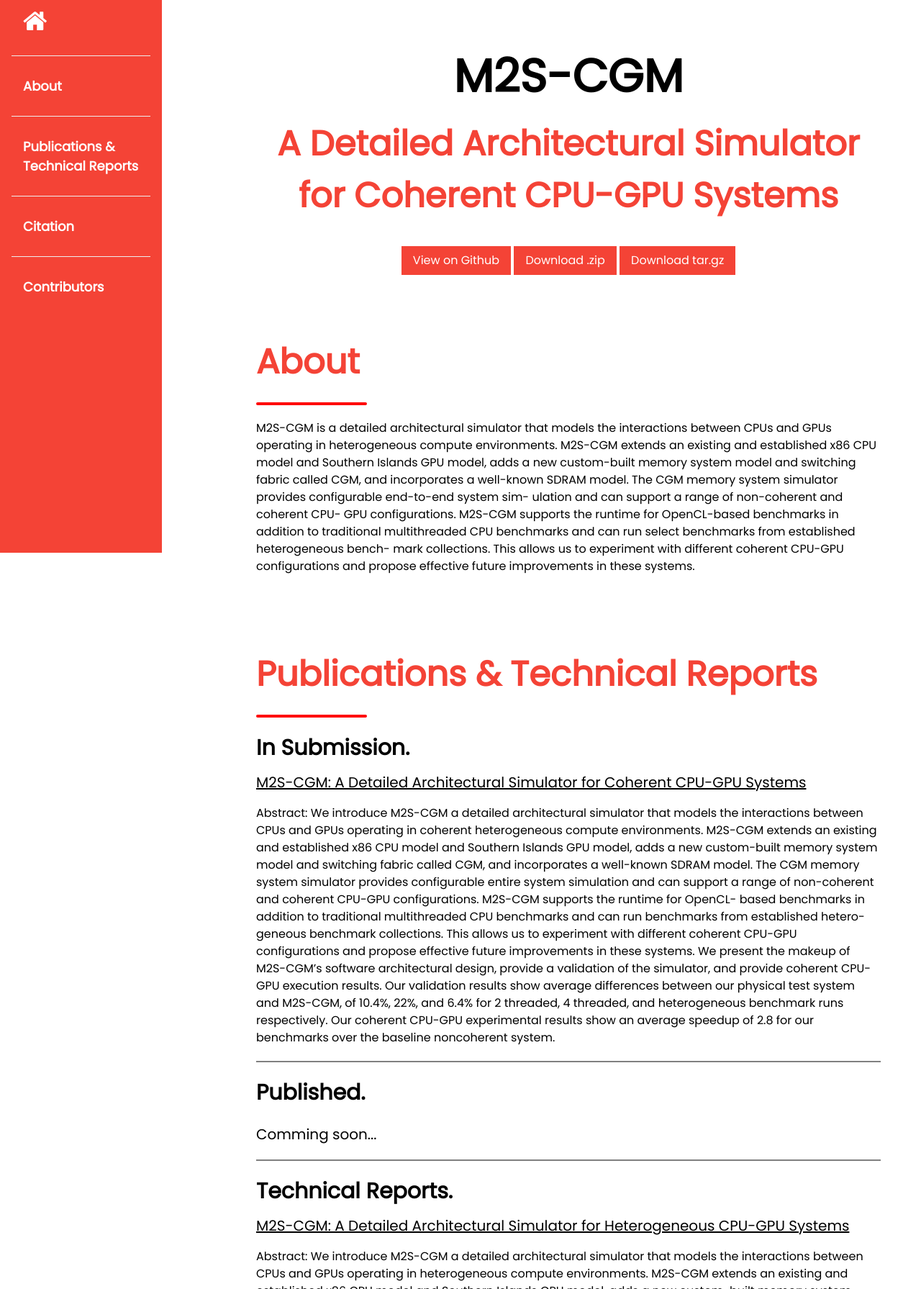
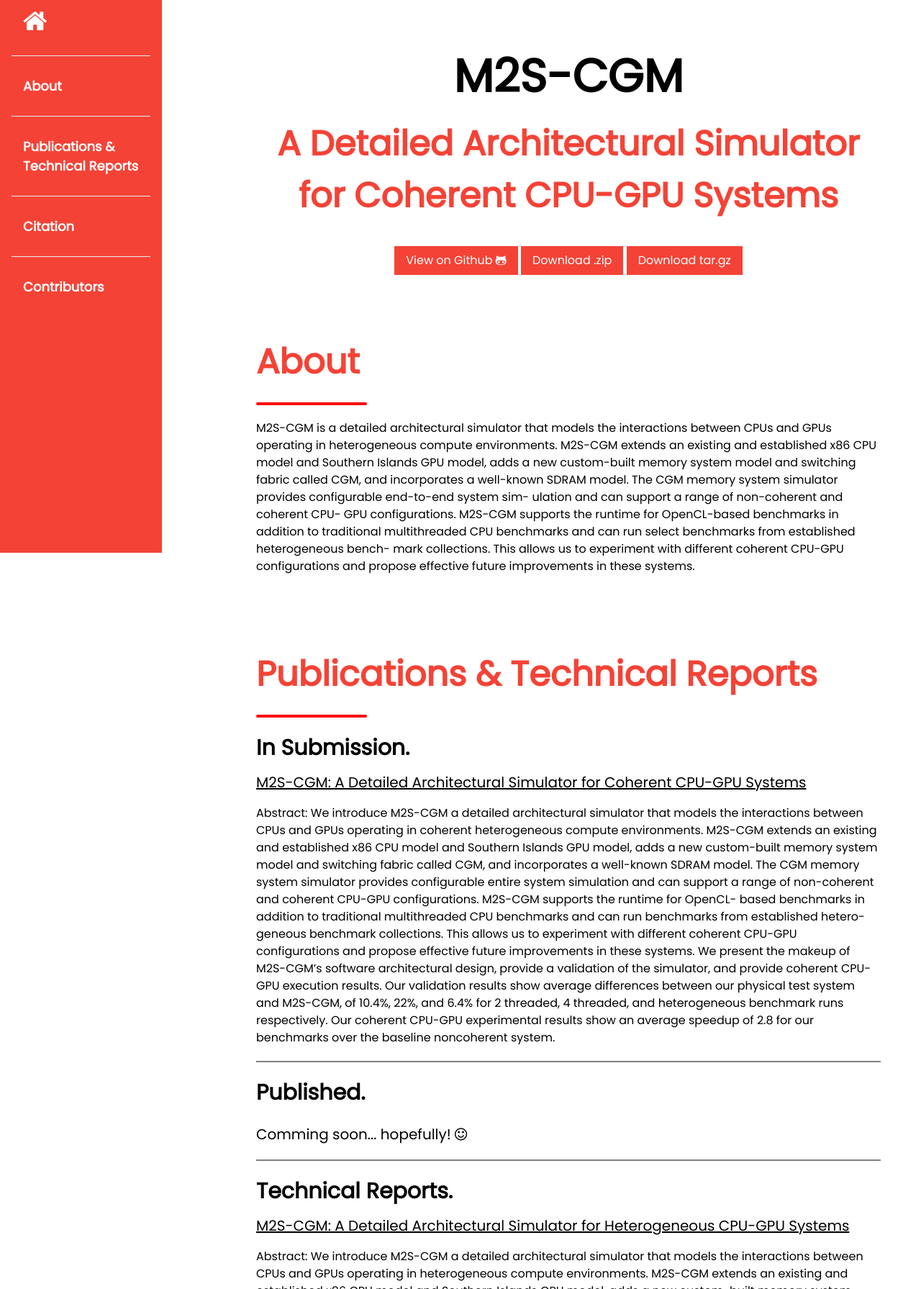
Before and after one commit to stardica/m2s-cgm, a plain HTML site: page docs/index.html in a window 1280 px wide. Shown: the part 32-1823 px from the top of the page at 72% size. Drawn offline with nearby package versions, Linux system fonts and the light colour scheme.

Commit message:
updated webpage

```diff
--- a/docs/index.html
+++ b/docs/index.html
@@ -49,7 +49,7 @@ body {font-size:16px;}
     <!-- <hr style="width:50px;border:5px solid red" class="w3-round"> -->
     <br>
     <div class="w3-center">
-    	<a href="https://github.com/stardica/m2s-cgm" target="_blank" class="w3-btn w3-red">View on Github</a>
+    	<a href="https://github.com/stardica/m2s-cgm" target="_blank" class="w3-btn w3-red">View on Github <i class="fa fa-github-alt"></i></a>
     	<a href="https://github.com/stardica/m2s-cgm/archive/master.zip" target="_blank" class="w3-btn w3-red">Download .zip</a>
     	<a href="https://github.com/stardica/m2s-cgm/archive/master.tar.gz" target="_blank" class="w3-btn w3-red">Download tar.gz</a>
     </div>
@@ -117,7 +117,7 @@ body {font-size:16px;}
 
     <h2><b>Published.</b></h2>
 
-     <p style="font-size:125%;">Comming soon...</p>
+     <p style="font-size:125%;">Comming soon... hopefully! <i class="fa fa-smile-o"></i></p>
 
     <hr style="border:1px solid gray" class="w3-square">
 
```
